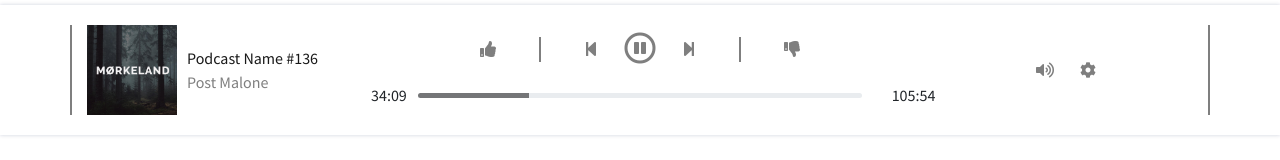
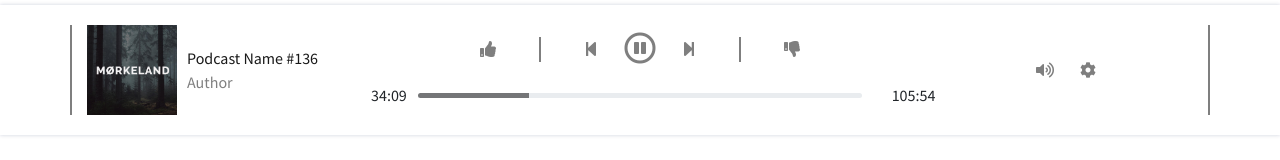
Before and after one commit to Jabser/Podify, a React (Create React App) app: page /universalPlayer in a window 1280 px wide. Shown: the part 271-431 px from the top of the page. Built offline with nearby package versions, Linux system fonts and the light colour scheme.

Commit message:
Update UniversalPlayer.js

```diff
--- a/src/components/UniversalPlayer.js
+++ b/src/components/UniversalPlayer.js
@@ -16,7 +16,7 @@ class UniversalPlayer extends Component {
                 <div className="info-links">
                   <a href="http://localhost:3000/universalPlayer" className="info-name">Podcast Name #136</a>
                   <br/>
-                  <a href="http://localhost:3000/universalPlayer" className="info-author">Post Malone</a>
+                  <a href="http://localhost:3000/universalPlayer" className="info-author">Author</a>
                 </div>
               </div>
             </div>
```
